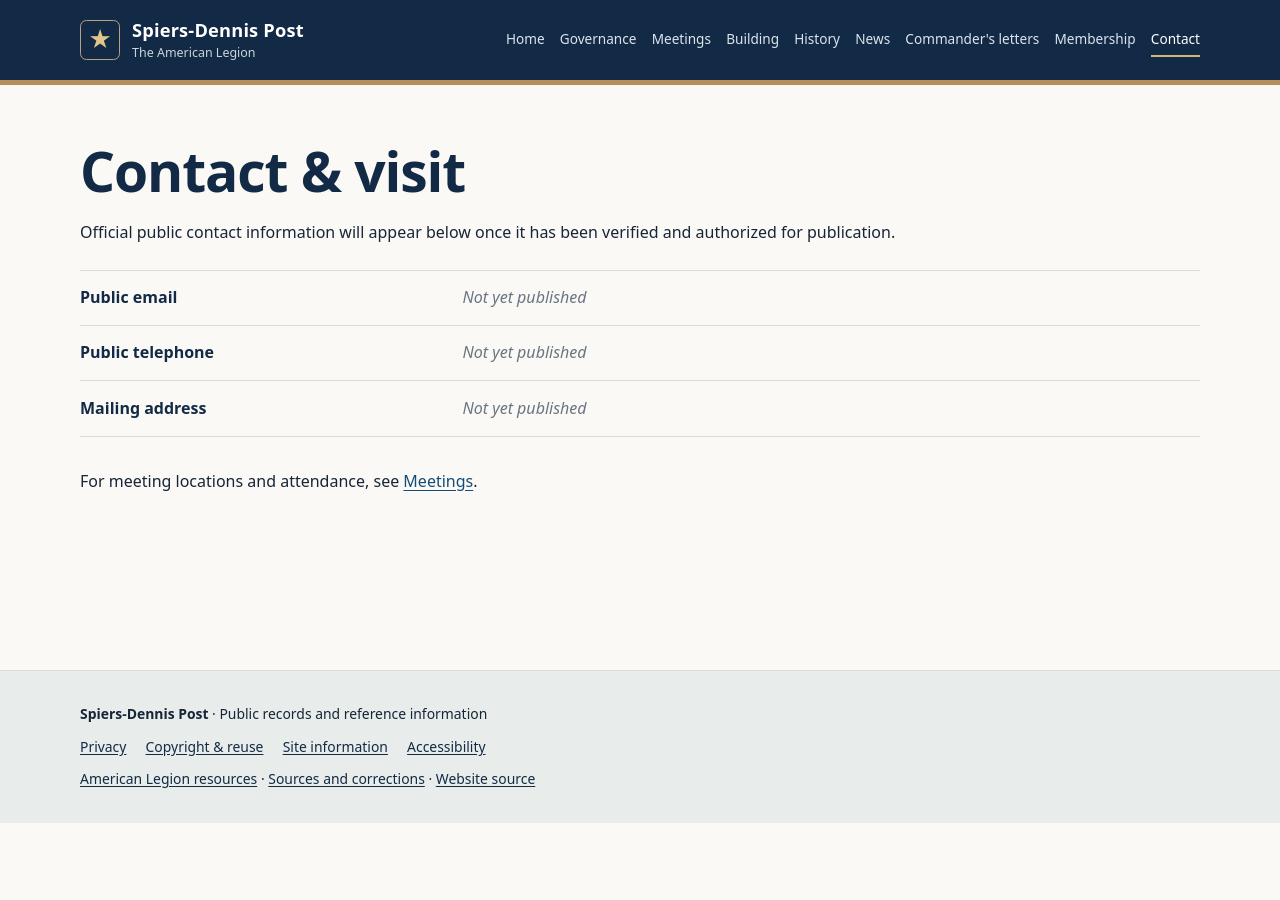
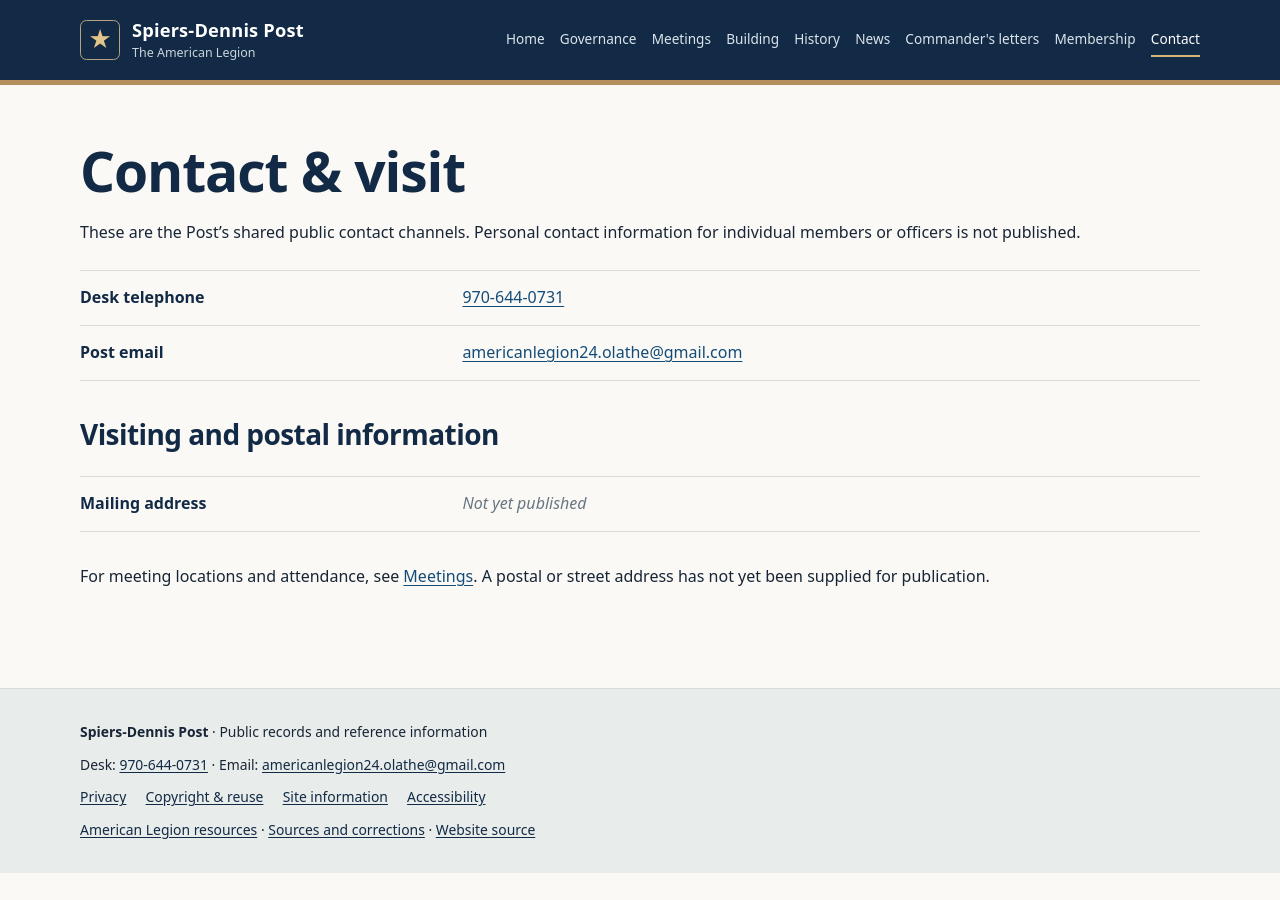
Before and after one commit to SPIERS-DENNIS-POST/spiers-dennis-post.github.io, a Jekyll site: the page built from contact/index.md, in a window 1280 px wide. Built offline with Jekyll 4.4.1, drawn with Linux system fonts in a browser that asks for light colours.

Commit message:
Publish official Post-wide phone and email across site

```diff
--- a/_data/facts.yml
+++ b/_data/facts.yml
@@ -25,12 +25,6 @@
     value:
     source_ids: []
 contact:
-  - label: Public email
-    value:
-    source_ids: []
-  - label: Public telephone
-    value:
-    source_ids: []
   - label: Mailing address
     value:
     source_ids: []
--- a/_data/post.yml
+++ b/_data/post.yml
@@ -7,6 +7,7 @@
   postal_code:
   country: US
 contact:
-  phone:
-  email:
+  phone: 970-644-0731
+  email: americanlegion24.olathe@gmail.com
+last_updated: 2026-10-27
 last_verified:
--- a/_includes/schema.html
+++ b/_includes/schema.html
@@ -1,3 +1,3 @@
 <script type="application/ld+json">
-{"@context":"https://schema.org","@graph":[{"@type":"Organization","@id":{{ site.url | append: site.baseurl | append: "/#organization" | jsonify }},"name":{{ site.data.post.name | jsonify }},"url":{{ "/" | absolute_url | jsonify }},"parentOrganization":{"@type":"Organization","name":"The American Legion","url":"https://www.legion.org/"}},{"@type":"WebSite","@id":{{ site.url | append: site.baseurl | append: "/#website" | jsonify }},"name":{{ site.title | jsonify }},"url":{{ "/" | absolute_url | jsonify }}},{"@type":"WebPage","name":{{ page.title | default: site.title | jsonify }},"url":{{ page.url | absolute_url | jsonify }},"isPartOf":{"@id":{{ site.url | append: site.baseurl | append: "/#website" | jsonify }}}}]}
+{"@context":"https://schema.org","@graph":[{"@type":"Organization","@id":{{ site.url | append: site.baseurl | append: "/#organization" | jsonify }},"name":{{ site.data.post.name | jsonify }},"url":{{ "/" | absolute_url | jsonify }},{% if site.data.post.contact.phone %}"telephone":{{ site.data.post.contact.phone | remove: '-' | prepend: '+1' | jsonify }},{% endif %}{% if site.data.post.contact.email %}"email":{{ site.data.post.contact.email | jsonify }},{% endif %}{% if site.data.post.contact.phone or site.data.post.contact.email %}"contactPoint":{"@type":"ContactPoint","contactType":"general inquiries"{% if site.data.post.contact.phone %},"telephone":{{ site.data.post.contact.phone | remove: '-' | prepend: '+1' | jsonify }}{% endif %}{% if site.data.post.contact.email %},"email":{{ site.data.post.contact.email | jsonify }}{% endif %}},{% endif %}"parentOrganization":{"@type":"Organization","name":"The American Legion","url":"https://www.legion.org/"}},{"@type":"WebSite","@id":{{ site.url | append: site.baseurl | append: "/#website" | jsonify }},"name":{{ site.title | jsonify }},"url":{{ "/" | absolute_url | jsonify }}},{"@type":"WebPage","name":{{ page.title | default: site.title | jsonify }},"url":{{ page.url | absolute_url | jsonify }},"isPartOf":{"@id":{{ site.url | append: site.baseurl | append: "/#website" | jsonify }}}}]}
 </script>
--- a/_layouts/default.html
+++ b/_layouts/default.html
@@ -34,6 +34,7 @@
 <footer class="site-footer">
 <div class="shell footer-inner">
 <p><strong>{{ site.title | escape }}</strong><span class="footer-divider" aria-hidden="true"> · </span>Public records and reference information</p>
+<p>Desk: <a href="tel:+1{{ site.data.post.contact.phone | remove: '-' }}">{{ site.data.post.contact.phone | escape }}</a> <span aria-hidden="true">·</span> Email: <a href="mailto:{{ site.data.post.contact.email | escape }}">{{ site.data.post.contact.email | escape }}</a></p>
 <nav class="footer-links" aria-label="Website policies"><a href="{{ '/legal/privacy/' | relative_url }}">Privacy</a><a href="{{ '/legal/copyright/' | relative_url }}">Copyright &amp; reuse</a><a href="{{ '/legal/site-information/' | relative_url }}">Site information</a><a href="{{ '/legal/accessibility/' | relative_url }}">Accessibility</a></nav>
 <p><a href="{{ '/legion/' | relative_url }}">American Legion resources</a> <span aria-hidden="true">·</span> <a href="{{ '/sources/' | relative_url }}">Sources and corrections</a> <span aria-hidden="true">·</span> <a href="https://github.com/SPIERS-DENNIS-POST/spiers-dennis-post.github.io">Website source</a></p>
 </div>
--- a/contact/index.md
+++ b/contact/index.md
@@ -1,11 +1,15 @@
 ---
 title: Contact & visit
-description: Official local contact details for Spiers-Dennis Post.
+description: Official Spiers-Dennis Post desk telephone, public email, and visiting information.
 permalink: /contact/
-noindex: true
 source_ids: []
 ---
 # Contact & visit
-Official public contact information will appear below once it has been verified and authorized for publication.
+These are the Post's shared public contact channels. Personal contact information for individual members or officers is not published.
+<dl class="fact-list">
+<div class="fact-row"><dt>Desk telephone</dt><dd><a href="tel:+1{{ site.data.post.contact.phone | remove: '-' }}">{{ site.data.post.contact.phone | escape }}</a></dd></div>
+<div class="fact-row"><dt>Post email</dt><dd><a href="mailto:{{ site.data.post.contact.email | escape }}">{{ site.data.post.contact.email | escape }}</a></dd></div>
+</dl>
+## Visiting and postal information
 {% include facts.html section="contact" %}
-For meeting locations and attendance, see [Meetings]({{ '/meetings/' | relative_url }}).
+For meeting locations and attendance, see [Meetings]({{ '/meetings/' | relative_url }}). A postal or street address has not yet been supplied for publication.
```
